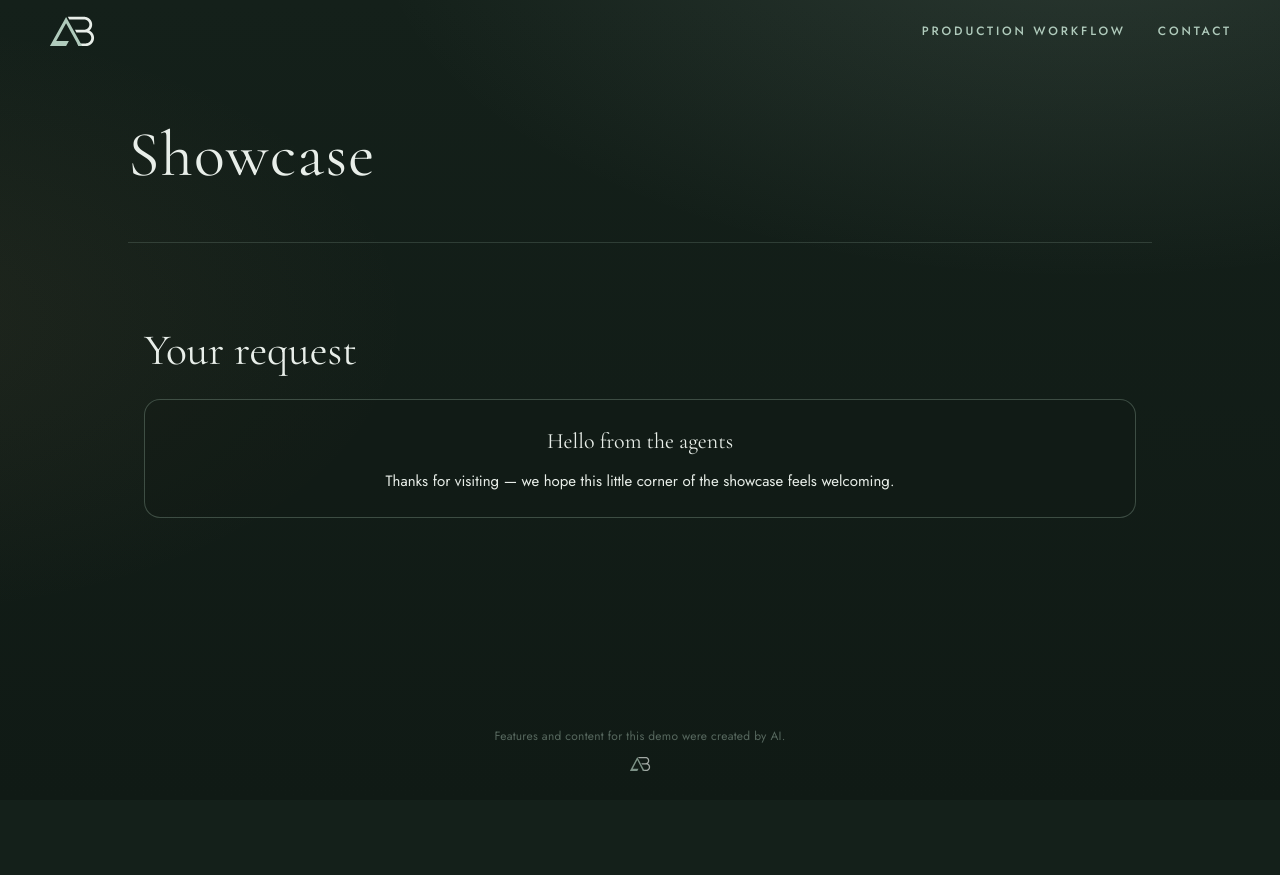
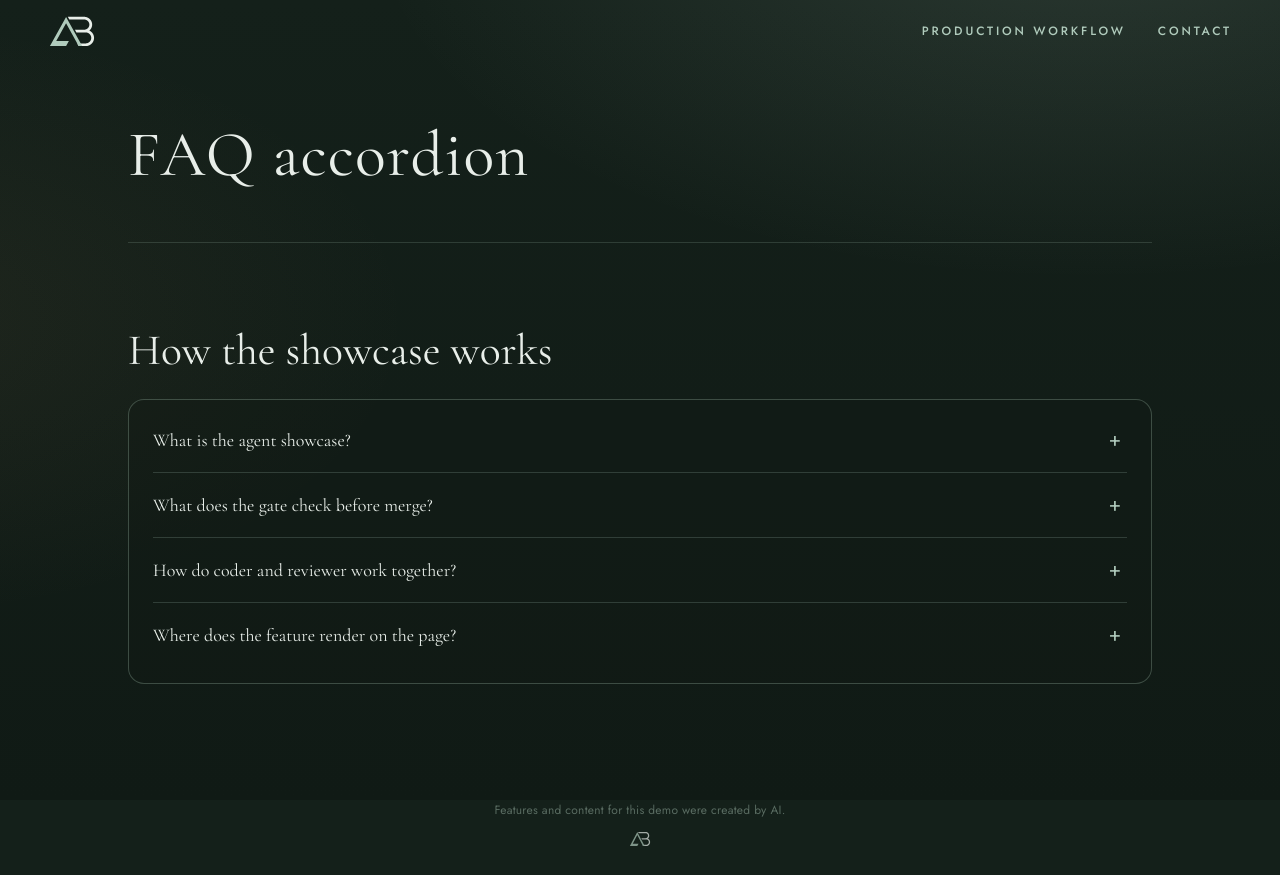
Before and after one commit to ashtonbach/agent-showcase, a Next.js app: page /showcase/ in a window 1280 px wide. Before the commit the page ends 800 px from the top, so only its background shows below. Built offline with nearby package versions, Linux system fonts and the light colour scheme.

Commit message:
Feature: FAQ accordion (Authors: Alder) (#410)
Merged after Rowan (AI reviewer) approved 6f23108 and the v2 gate, build and functional checks passed. Author: Alder (AI coder)

Co-author: Alder (AI coder)

```diff
--- a/app/lab/current.json
+++ b/app/lab/current.json
@@ -1 +1 @@
-{"slug":"custom-1793505943"}
+{"slug":"faq-accordion"}
--- a/app/lab/faq-accordion/index.tsx
+++ b/app/lab/faq-accordion/index.tsx
@@ -2,76 +2,77 @@
 
 import { useState } from "react";
 
-const ITEMS = [
+const FAQS = [
   {
+    panel: "faq-panel-1",
     q: "What is the agent showcase?",
     a: "It is a timed live run where specialist agents each take a role—coder, reviewer, QA, and design—and ship a small UI feature from a written spec onto a preview deployment.",
   },
   {
+    panel: "faq-panel-2",
     q: "What does the gate check before merge?",
     a: "An automated gate enforces allowed files, line limits, banned APIs, a production build, layout at mobile and desktop widths, and functional behavior such as accordion semantics.",
   },
   {
+    panel: "faq-panel-3",
     q: "How do coder and reviewer work together?",
     a: "The coder implements the lab slot, runs SHIP to self-check and push, then hands off to the reviewer; fix rounds apply only the notes returned until checks pass.",
   },
   {
+    panel: "faq-panel-4",
     q: "Where does the feature render on the page?",
     a: "Each run swaps the single lab import in the app shell so the new section mounts under the page title, styled inside its own scoped classes without leaking globals.",
   },
 ];
 
 export default function FaqAccordion() {
-  const [open, setOpen] = useState<number | null>(null);
-  const titleId = "lab-faq-heading";
+  const [openPanel, setOpenPanel] = useState<string | null>(null);
+  const titleId = "faq-accordion-title";
 
-  function toggle(i: number) {
-    setOpen((prev) => (prev === i ? null : i));
-  }
+  const onToggle = (panelId: string) => {
+    setOpenPanel((prev) => (prev === panelId ? null : panelId));
+  };
 
   return (
-    <section data-lab="faq-accordion" aria-labelledby={titleId} className="lab-root">
-      <style>{`
-.lab-root{width:min(720px,100%);margin:8px auto 56px;padding:0 16px;box-sizing:border-box}
-.lab-title{font-family:var(--serif);font-weight:400;font-size:30px;line-height:1.25;color:var(--mist);margin:0 0 20px}
-.lab-card{border:1px solid rgba(176,203,188,0.28);border-radius:16px;padding:8px 24px;background:rgba(18,26,22,0.35)}
-.lab-item{border-bottom:1px solid rgba(176,203,188,0.18)}
-.lab-item:last-child{border-bottom:none}
-.lab-trigger{width:100%;display:flex;align-items:center;justify-content:space-between;gap:16px;padding:18px 0;background:none;border:none;cursor:pointer;text-align:left;color:var(--mist);font-family:var(--sans);font-size:16px;line-height:1.4}
-.lab-trigger:focus-visible{outline:2px solid var(--sage);outline-offset:2px;border-radius:4px}
-.lab-icon{flex-shrink:0;color:var(--sage);font-size:22px;line-height:1;width:24px;text-align:center}
-.lab-panel{padding:0 0 18px;color:#E8EEE9;font-family:var(--sans);font-size:15px;line-height:1.55}
-.lab-panel p{margin:0}
-@media (prefers-reduced-motion:reduce){.lab-trigger,.lab-panel{transition:none}}
-`}</style>
-      <h2 id={titleId} className="lab-title">
-        How the showcase works
-      </h2>
-      <div className="lab-card">
-        {ITEMS.map((item, i) => {
-          const panelId = `lab-faq-panel-${i}`;
-          const expanded = open === i;
+    <section data-lab="faq-accordion" aria-labelledby={titleId}>
+      <h2 id={titleId}>How the showcase works</h2>
+      <div className="lab-wrap">
+        {FAQS.map(({ panel, q, a }) => {
+          const expanded = openPanel === panel;
           return (
-            <div key={item.q} className="lab-item">
+            <div key={panel} className="lab-row">
               <button
                 type="button"
                 className="lab-trigger"
                 aria-expanded={expanded}
-                aria-controls={panelId}
-                onClick={() => toggle(i)}
+                aria-controls={panel}
+                onClick={() => onToggle(panel)}
               >
-                <span>{item.q}</span>
-                <span className="lab-icon" aria-hidden="true">
+                <span className="lab-question">{q}</span>
+                <span className="lab-sign" aria-hidden="true">
                   {expanded ? "−" : "+"}
                 </span>
               </button>
-              <div id={panelId} role="region" className="lab-panel" hidden={!expanded}>
-                <p>{item.a}</p>
+              <div id={panel} role="region" hidden={!expanded} className="lab-answer">
+                <p>{a}</p>
               </div>
             </div>
           );
         })}
       </div>
+      <style>{`
+        [data-lab="faq-accordion"] { width: min(720px, 100%); margin: 8px auto 56px; color: var(--mist, #E8EEE9); }
+        [data-lab="faq-accordion"] > h2 { font-family: var(--serif); font-weight: 400; font-size: 30px; line-height: 1.15; margin: 0 0 20px; color: var(--mist, #F2EFE6); }
+        [data-lab="faq-accordion"] .lab-wrap { border: 1px solid rgba(176, 203, 188, 0.28); border-radius: 16px; padding: 8px 24px 16px; background: rgba(18, 26, 22, 0.35); }
+        [data-lab="faq-accordion"] .lab-row + .lab-row { border-top: 1px solid rgba(176, 203, 188, 0.2); }
+        [data-lab="faq-accordion"] .lab-trigger { width: 100%; display: flex; align-items: center; justify-content: space-between; gap: 16px; padding: 16px 0; background: none; border: 0; color: inherit; font: inherit; text-align: left; cursor: pointer; }
+        [data-lab="faq-accordion"] .lab-trigger:focus-visible { outline: 2px solid var(--sage, #B0CBBC); outline-offset: 2px; }
+        [data-lab="faq-accordion"] .lab-question { flex: 1; font-family: var(--serif); font-size: 1.125rem; line-height: 1.35; }
+        [data-lab="faq-accordion"] .lab-sign { flex-shrink: 0; width: 1.5rem; text-align: center; font-size: 1.25rem; color: var(--sage, #B0CBBC); }
+        [data-lab="faq-accordion"] .lab-answer { padding: 0 0 16px; color: var(--mist, #E8EEE9); line-height: 1.55; }
+        [data-lab="faq-accordion"] .lab-answer p { margin: 0; font-size: 0.95rem; }
+        @media (prefers-reduced-motion: reduce) { [data-lab="faq-accordion"] * { transition: none !important; } }
+      `}</style>
     </section>
   );
 }
--- a/app/page.tsx
+++ b/app/page.tsx
@@ -1,4 +1,4 @@
-import Lab from "./lab/custom-1793505943";
+import Lab from "./lab/faq-accordion";
 import { readDemoKey, demoTitle } from "./demo-name";
 const demoKey = readDemoKey();
 const demoName = demoTitle();
```
